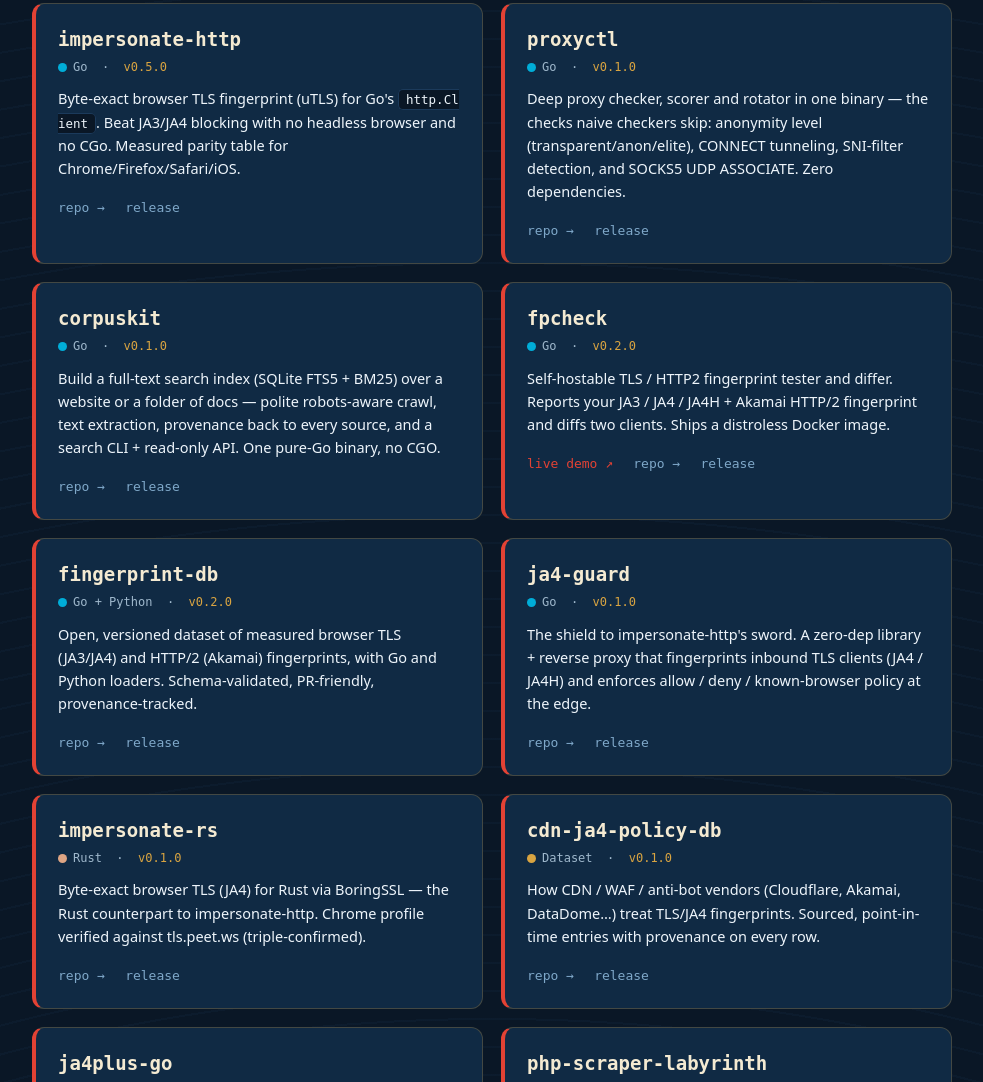
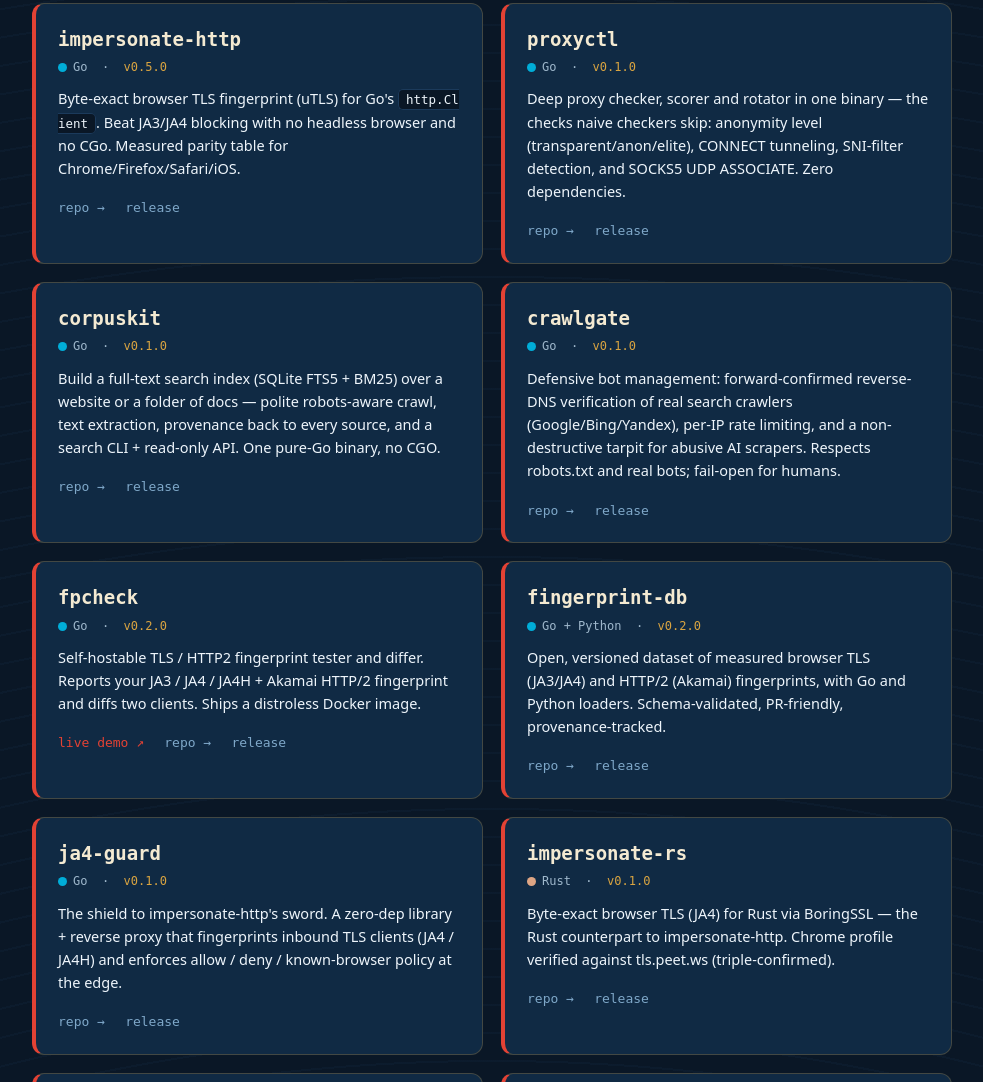
Before and after one commit to North-web-dev/North-web-dev.github.io, a plain HTML site: page index.html in a window 1280 px wide. Shown: the part 712-1794 px from the top of the page, without its empty margins (148-1131 px from the left). Drawn offline with Linux system fonts and the light colour scheme.

Commit message:
landing: add crawlgate tool card

```diff
--- a/index.html
+++ b/index.html
@@ -98,6 +98,15 @@
         <div class="links">
           <a href="https://github.com/North-web-dev/corpuskit">repo →</a>
           <a href="https://github.com/North-web-dev/corpuskit/releases/tag/v0.1.0">release</a>
+        </div>
+      </div>
+      <div class="card">
+        <h3>crawlgate</h3>
+        <div class="meta"><span class="dot" style="background:#00ADD8"></span>Go &nbsp;·&nbsp; <span class="badge">v0.1.0</span></div>
+        <p>Defensive bot management: forward-confirmed reverse-DNS verification of real search crawlers (Google/Bing/Yandex), per-IP rate limiting, and a non-destructive tarpit for abusive AI scrapers. Respects robots.txt and real bots; fail-open for humans.</p>
+        <div class="links">
+          <a href="https://github.com/North-web-dev/crawlgate">repo →</a>
+          <a href="https://github.com/North-web-dev/crawlgate/releases/tag/v0.1.0">release</a>
         </div>
       </div>
       <div class="card">
```
